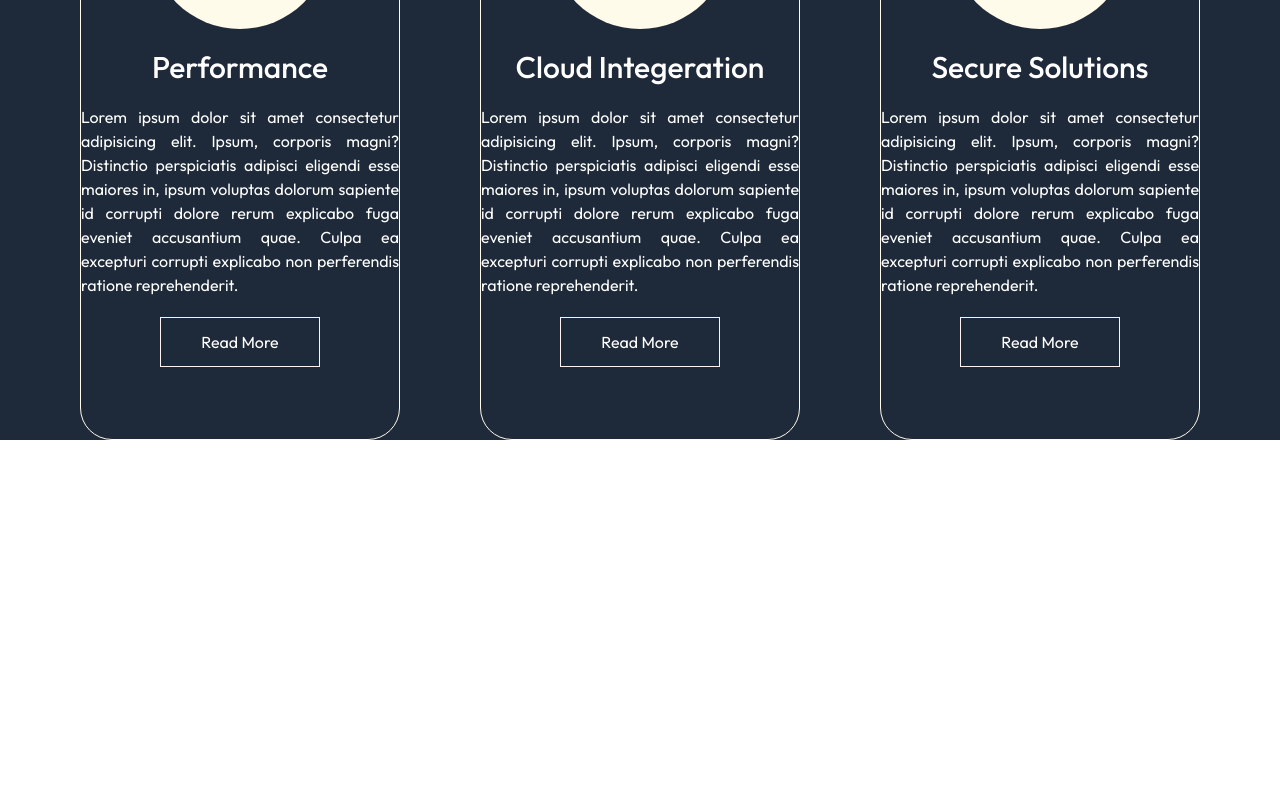
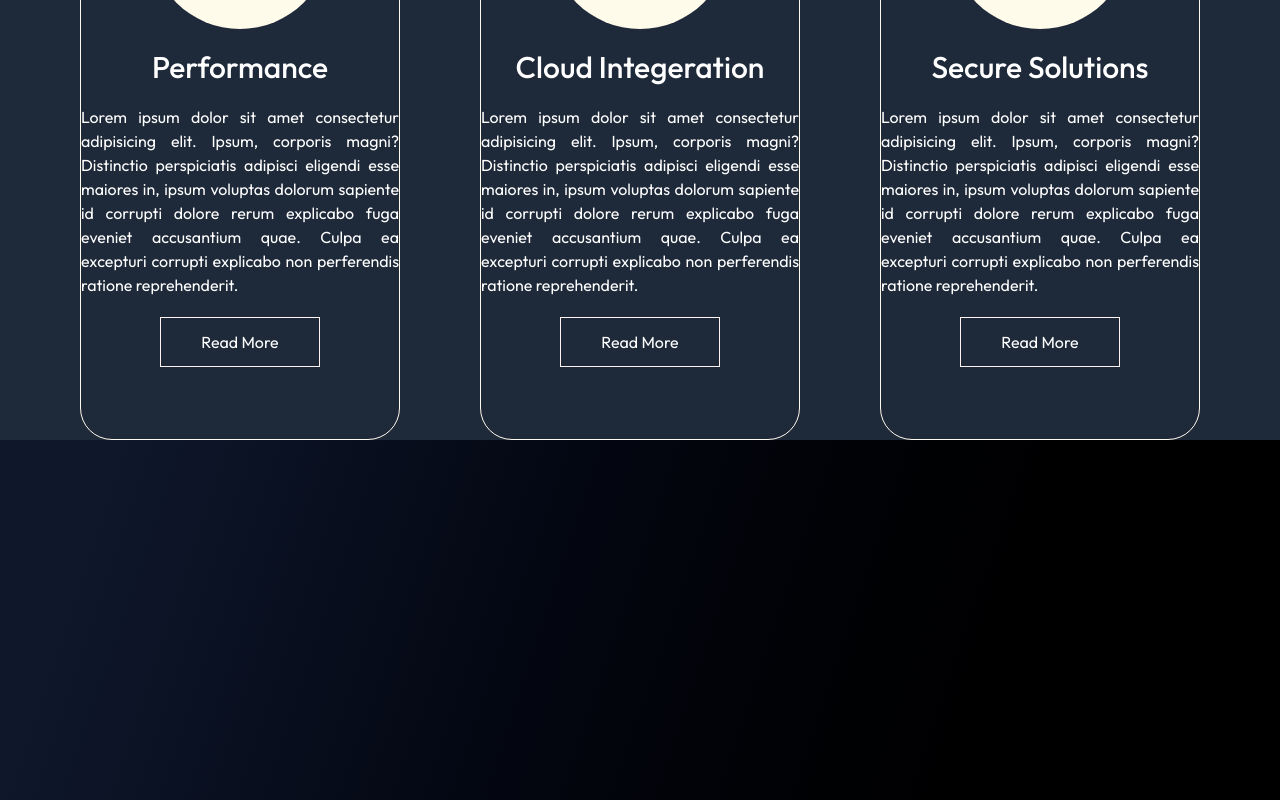
Before and after one commit to Bebsiizcool/TechGeek-React, a React (Vite) app: page / in a window 1280 px wide. Shown: the part 2984-3784 px from the top of the page. Before the commit the page ends 3424 px from the top, so only its background shows below. Built offline with nearby package versions, Linux system fonts and the light colour scheme.

Commit message:
file-structure

```diff
--- /dev/null
+++ b/components/Footer.jsx
@@ -0,0 +1,11 @@
+import React from 'react'
+
+const Footer = () => {
+  return (
+    <div className='h-90 w-full'>
+
+    </div>
+  )
+}
+
+export default Footer
--- a/src/App.jsx
+++ b/src/App.jsx
@@ -3,9 +3,10 @@ import reactLogo from './assets/react.svg'
 import viteLogo from './assets/vite.svg'
 import heroImg from './assets/hero.png'
 import Navbar from '../components/Navbar'
+import Footer from '../components/Footer'
 import { Route, Routes } from 'react-router-dom'
-import Login from '../components/Login'
-import Sign from '../components/Sign'
+import Login from './page/Login'
+import Sign from './page/Sign'
 import Home from './page/Home'
 import './App.css'
 
@@ -23,6 +24,7 @@ function App() {
         <Route path='/login' element={<Login/>}/>
         <Route path='/sign' element={<Sign/>}/>
      </Routes>
+     <Footer />
      </div>
     </>
   )
--- a/src/page/Home.jsx
+++ b/src/page/Home.jsx
@@ -3,6 +3,7 @@ import { TbBrandReact } from "react-icons/tb";
 import Services from '../../components/Services';
 import Features from '../../components/Features';
 import Hero from '../../components/Hero';
+
 
 const Home = () => {
 
```
Also changed, not shown: src/page/Login.jsx (renamed from components/Login.jsx), src/page/Sign.jsx (renamed from components/Sign.jsx).
